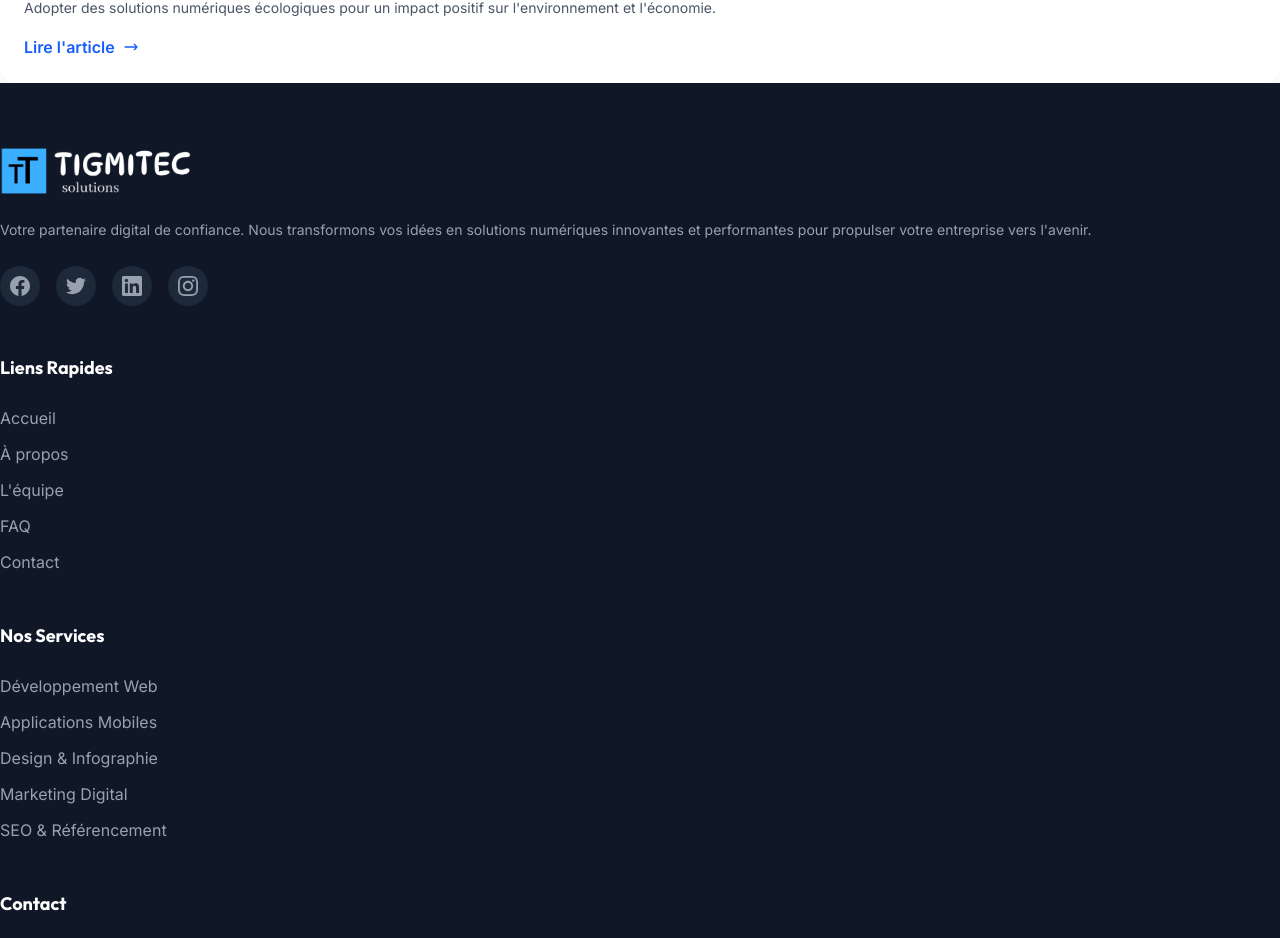
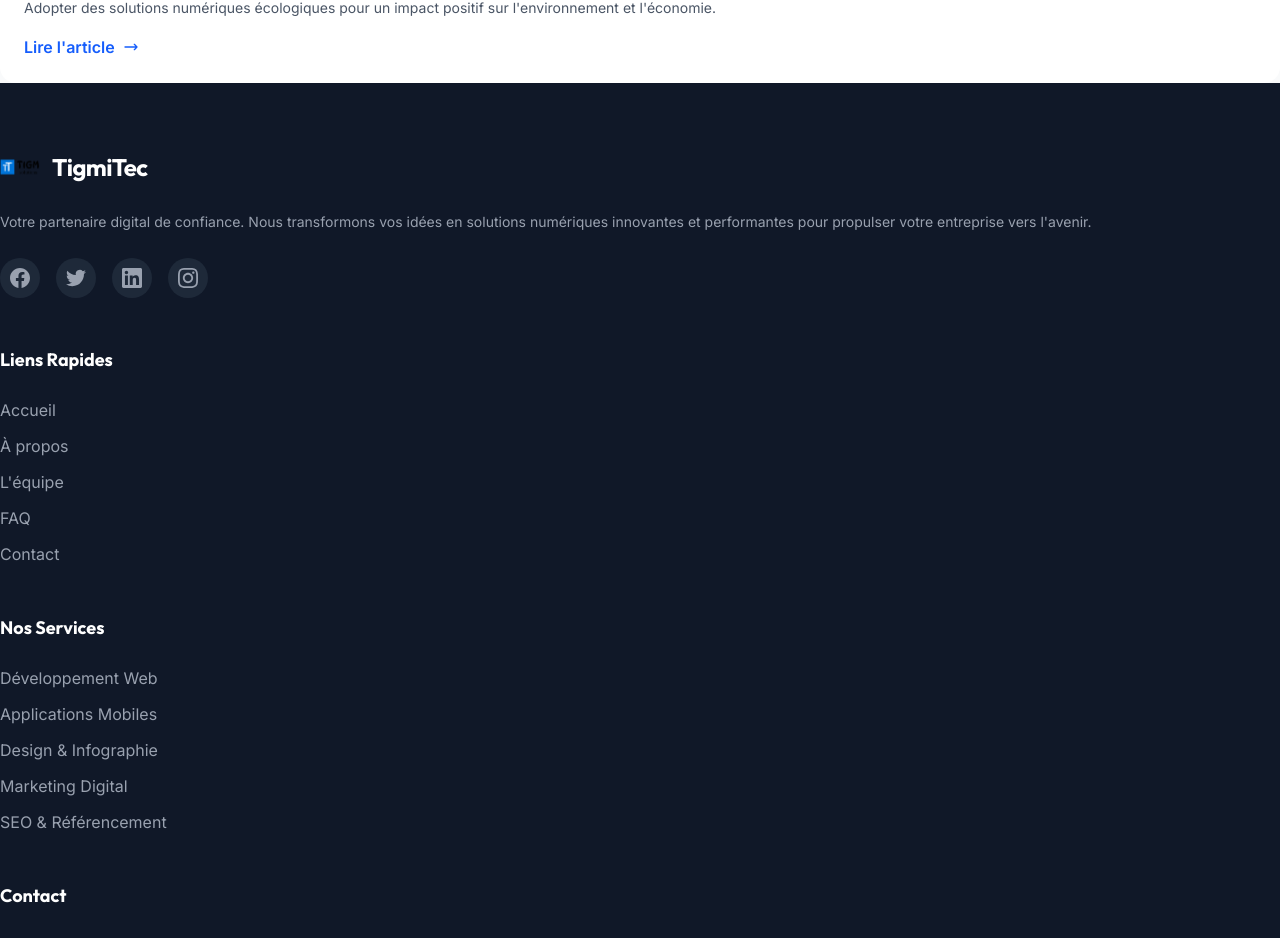
Before and after one commit to Elmokhtar1996/tigmitec-site, a Next.js app: page / in a window 1280 px wide. Shown: the part 5915-6853 px from the top of the page. Built offline with nearby package versions, Linux system fonts and the light colour scheme.

Commit message:
Reconstruct footer logo: Blue Icon (Cropped) + White Text (HTML)

```diff
--- a/components/Footer.js
+++ b/components/Footer.js
@@ -8,15 +8,19 @@ const Footer = () => {
                 <div className="grid grid-cols-1 md:grid-cols-2 lg:grid-cols-4 gap-12">
                     {/* Brand Column */}
                     <div className="space-y-6">
-                        <Link href="/" className="block relative w-48 h-12">
-                            <Image
-                                src="/images/logo/logo.png"
-                                alt="TigmiTec Logo"
-                                fill
-                                className="object-contain object-left"
-                                style={{ filter: 'invert(1) hue-rotate(180deg)' }}
-                            />
-                        </Link>
+                        <div className="flex items-center gap-3">
+                            {/* Logo Icon (Cropped from original) */}
+                            <div className="relative w-10 h-10 overflow-hidden shrink-0">
+                                <Image
+                                    src="/images/logo/logo.png"
+                                    alt="TigmiTec Logo Icon"
+                                    fill
+                                    className="object-contain object-left scale-150 origin-left"
+                                />
+                            </div>
+                            {/* Reconstructed Text */}
+                            <span className="text-2xl font-bold text-white font-heading tracking-tight">TigmiTec</span>
+                        </div>
                         <p className="text-gray-400 leading-relaxed text-sm">
                             Votre partenaire digital de confiance. Nous transformons vos idées en solutions
                             numériques innovantes et performantes pour propulser votre entreprise vers l'avenir.
```
